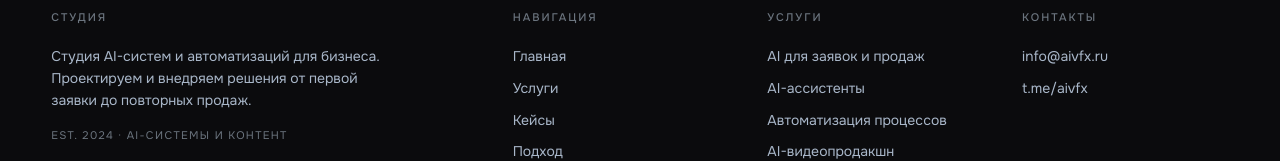
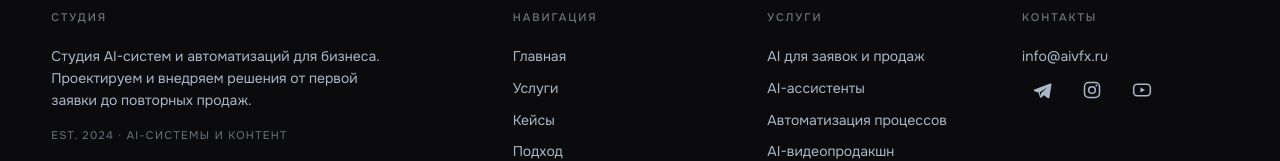
Before and after one commit to shutckin/AIVFX, a React (Create React App) app: page / in a window 1280 px wide. Shown: the part 10632-10793 px from the top of the page. Built offline with nearby package versions, Linux system fonts and the light colour scheme; no server answers.

Commit message:
feat(footer): соцсети значками в блоке контактов футера

```diff
--- a/src/components/ContactForm.js
+++ b/src/components/ContactForm.js
@@ -254,7 +254,7 @@ const ContactForm = ({ videoContext = false }) => {
 
             <div className="contact-block">
               <span className="lab">{en ? 'SOCIALS' : 'СОЦСЕТИ'}</span>
-              <SocialLinks locale={L} />
+              <SocialLinks tone="light" />
             </div>
 
             <div className="contact-block">
--- a/src/components/Footer.js
+++ b/src/components/Footer.js
@@ -2,6 +2,7 @@ import React from 'react';
 import { useNotification } from '../App';
 import { useLocale, pick, localizedHref } from '../i18n';
 import { NAV_SYS, FOOTER_SYS } from '../data/systems-content';
+import SocialLinks from './SocialLinks';
 
 const Footer = () => {
   const { scrollToSection, showPrivacy, showConsent, showBlog } = useNotification();
@@ -54,8 +55,8 @@ const Footer = () => {
             <h5>{en ? 'CONTACT' : 'КОНТАКТЫ'}</h5>
             <ul>
               <li><a href="mailto:info@aivfx.ru">info@aivfx.ru</a></li>
-              <li><a href="https://t.me/aivfx" target="_blank" rel="noopener noreferrer">t.me/aivfx</a></li>
             </ul>
+            <SocialLinks tone="dark" />
           </div>
         </div>
         <div className="footer-bot">
--- a/src/components/SocialLinks.js
+++ b/src/components/SocialLinks.js
@@ -29,12 +29,13 @@ const ICONS = {
   ),
 };
 
-const SocialLinks = ({ locale }) => {
+// tone: 'light' — на светлой карточке контактов, 'dark' — в футере
+const SocialLinks = ({ tone = 'light' }) => {
   const links = SOCIALS.filter((item) => item.url);
   if (!links.length) return null;
 
   return (
-    <div className="soc-row">
+    <div className={`soc-row soc-row--${tone}`}>
       {links.map((item) => (
         <a
           key={item.key}
--- a/src/components/about-b2b.css
+++ b/src/components/about-b2b.css
@@ -527,22 +527,38 @@
   width: 40px;
   height: 40px;
   border-radius: 11px;
-  border: 1px solid var(--light-line, rgba(11, 11, 13, 0.14));
-  color: var(--light-card-text, #0b0b0d);
+  border: 1px solid transparent;
   transition: transform 0.22s cubic-bezier(0.32, 0.72, 0, 1),
               background 0.22s ease,
-              border-color 0.22s ease;
+              border-color 0.22s ease,
+              color 0.22s ease;
 }
 
 .soc-link svg { width: 20px; height: 20px; }
 
-.soc-link:hover {
+/* На светлой карточке контактов */
+.soc-row--light .soc-link {
+  border-color: var(--light-line, rgba(11, 11, 13, 0.14));
+  color: var(--light-card-text, #0b0b0d);
+}
+.soc-row--light .soc-link:hover {
   transform: translateY(-2px);
   background: var(--light-card-text, #0b0b0d);
   border-color: var(--light-card-text, #0b0b0d);
   color: var(--light-card, #f2f4f8);
 }
 
+/* В тёмном футере */
+.soc-row--dark .soc-link {
+  border-color: var(--line-2);
+  color: var(--fg-2);
+}
+.soc-row--dark .soc-link:hover {
+  transform: translateY(-2px);
+  border-color: var(--accent);
+  color: var(--accent);
+}
+
 .soc-link:focus-visible {
   outline: 2px solid var(--accent);
   outline-offset: 2px;
```
